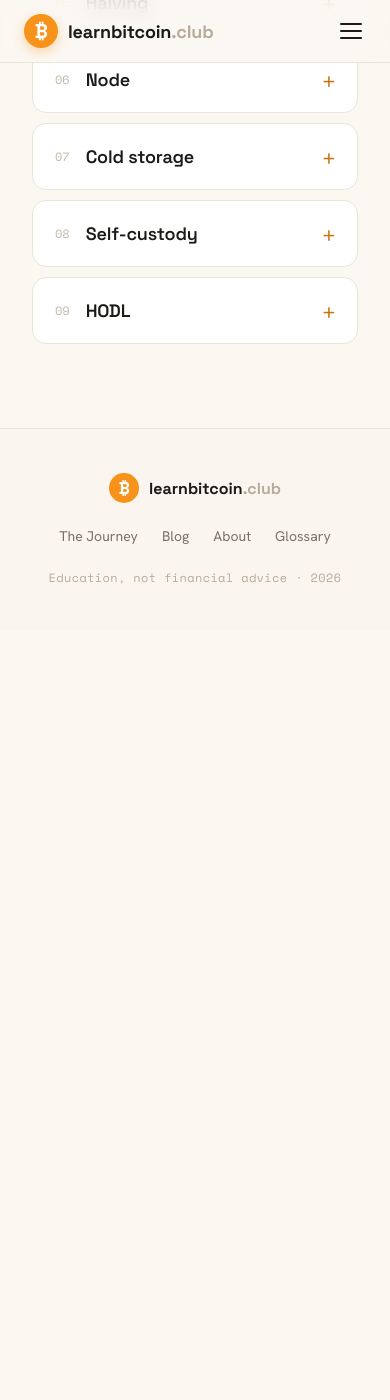
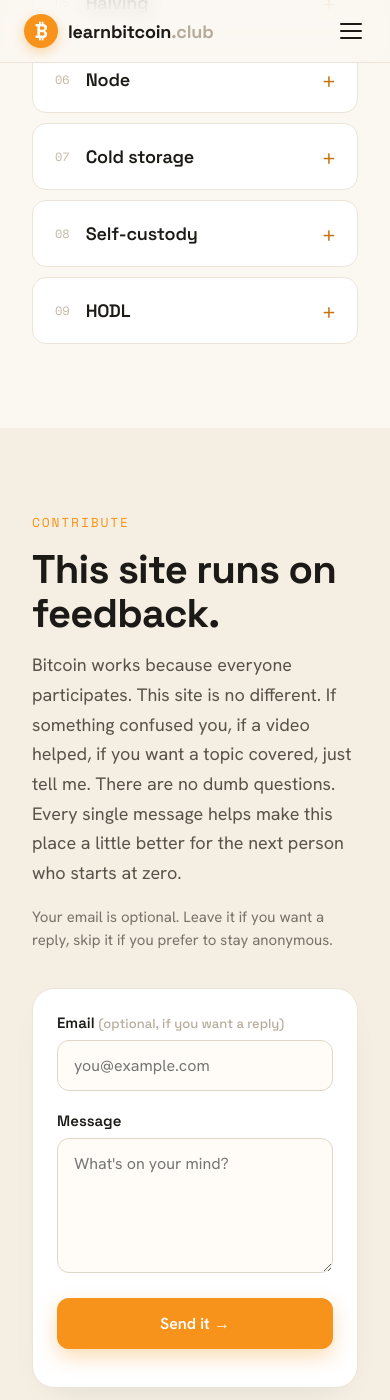
Before and after one commit to florakija/learnbitcoin-club, a Jekyll site: the page built from index.html, in a window 390 px wide and 1400 px high, scrolled down 6275 px. Built offline with Jekyll 4.4.1, drawn with Linux system fonts in a browser that asks for light colours; before the commit the page ends 6905 px from its top, so only the background shows below that.

Commit message:
Add Contribute section with Web3Forms contact form
- New section below Glossary with community-focused messaging
- Web3Forms integration with honeypot spam protection
- Optional email field for anonymous or reply-ready messages
- AJAX form submission (no page reload)
- Contribute link added to nav and footer
- Responsive layout for mobile and tablet
- CSS cache bust v4

```diff
--- a/_layouts/default.html
+++ b/_layouts/default.html
@@ -8,7 +8,7 @@
   <link rel="preconnect" href="https://fonts.googleapis.com">
   <link rel="preconnect" href="https://fonts.gstatic.com" crossorigin>
   <link href="https://fonts.googleapis.com/css2?family=Space+Grotesk:wght@500;600;700&family=Hanken+Grotesk:wght@400;500;600;700&family=Space+Mono:wght@400;700&display=swap" rel="stylesheet">
-  <link rel="stylesheet" href="{{ '/style.css' | relative_url }}?v=3">
+  <link rel="stylesheet" href="{{ '/style.css' | relative_url }}?v=4">
   {% seo %}
 </head>
 <body>
@@ -28,6 +28,7 @@
         <a href="{{ '/' | relative_url }}#blog">Blog</a>
         <a href="{{ '/' | relative_url }}#about">About</a>
         <a href="{{ '/' | relative_url }}#glossary">Glossary</a>
+        <a href="{{ '/' | relative_url }}#contribute">Contribute</a>
         <span class="nav-badge">&#9679; BEGINNER&nbsp;FRIENDLY</span>
       </div>
     </div>
@@ -47,6 +48,7 @@
         <a href="{{ '/' | relative_url }}#blog">Blog</a>
         <a href="{{ '/' | relative_url }}#about">About</a>
         <a href="{{ '/' | relative_url }}#glossary">Glossary</a>
+        <a href="{{ '/' | relative_url }}#contribute">Contribute</a>
       </div>
       <div class="footer-note">Education, not financial advice &middot; <span id="footer-year"></span></div>
     </div>
--- a/index.html
+++ b/index.html
@@ -401,3 +401,33 @@ layout: default
     </div>
   </div>
 </section>
+
+<!-- ===== CONTRIBUTE ===== -->
+<section id="contribute" class="contribute-section">
+  <div class="contribute-inner">
+    <div class="contribute-text">
+      <div class="section-label">Contribute</div>
+      <h2 class="section-title">This site runs on feedback.</h2>
+      <p class="contribute-desc">Bitcoin works because everyone participates. This site is no different. If something confused you, if a video helped, if you want a topic covered, just tell me. There are no dumb questions. Every single message helps make this place a little better for the next person who starts at zero.</p>
+      <p class="contribute-note">Your email is optional. Leave it if you want a reply, skip it if you prefer to stay anonymous.</p>
+    </div>
+    <div class="contribute-form-wrap">
+      <form action="https://api.web3forms.com/submit" method="POST" class="contribute-form" id="contribute-form">
+        <input type="hidden" name="access_key" value="2e306b61-f915-4398-b7cb-226d28d4e65b">
+        <input type="hidden" name="subject" value="New message from learnbitcoin.club">
+        <input type="hidden" name="from_name" value="learnbitcoin.club Visitor">
+        <input type="checkbox" name="botcheck" style="display:none" tabindex="-1" autocomplete="off">
+        <div class="form-group">
+          <label for="contribute-email" class="form-label">Email <span class="form-optional">(optional, if you want a reply)</span></label>
+          <input type="email" name="email" id="contribute-email" class="form-input" placeholder="you@example.com">
+        </div>
+        <div class="form-group">
+          <label for="contribute-message" class="form-label">Message</label>
+          <textarea name="message" id="contribute-message" class="form-textarea" placeholder="What's on your mind?" rows="5" required></textarea>
+        </div>
+        <button type="submit" class="btn-primary contribute-submit" id="contribute-btn">Send it &rarr;</button>
+        <div class="form-status" id="form-status"></div>
+      </form>
+    </div>
+  </div>
+</section>
--- a/main.js
+++ b/main.js
@@ -57,6 +57,41 @@ document.addEventListener('DOMContentLoaded', () => {
     });
   });
 
+  // ===== CONTRIBUTE FORM =====
+  const form = document.getElementById('contribute-form');
+  if (form) {
+    form.addEventListener('submit', async (e) => {
+      e.preventDefault();
+      const btn = document.getElementById('contribute-btn');
+      const status = document.getElementById('form-status');
+      btn.disabled = true;
+      btn.textContent = 'Sending...';
+      status.textContent = '';
+      status.className = 'form-status';
+      try {
+        const res = await fetch(form.action, {
+          method: 'POST',
+          headers: { 'Accept': 'application/json' },
+          body: new FormData(form)
+        });
+        const data = await res.json();
+        if (data.success) {
+          status.textContent = 'Sent! Thanks for contributing.';
+          status.className = 'form-status success';
+          form.reset();
+        } else {
+          status.textContent = 'Something went wrong. Try again?';
+          status.className = 'form-status error';
+        }
+      } catch {
+        status.textContent = 'Something went wrong. Try again?';
+        status.className = 'form-status error';
+      }
+      btn.disabled = false;
+      btn.innerHTML = 'Send it &rarr;';
+    });
+  }
+
   // ===== FOOTER YEAR =====
   const yearEl = document.getElementById('footer-year');
   if (yearEl) yearEl.textContent = new Date().getFullYear();
--- a/style.css
+++ b/style.css
@@ -918,6 +918,87 @@ img { max-width: 100%; display: block; }
 }
 .glossary-item.open .glossary-def { display: block; }
 
+/* ===== CONTRIBUTE ===== */
+.contribute-section {
+  background: #F5EEE2;
+  scroll-margin-top: 80px;
+}
+.contribute-inner {
+  max-width: 1120px;
+  margin: 0 auto;
+  padding: 84px 24px;
+  display: grid;
+  grid-template-columns: 1fr 1fr;
+  gap: 56px;
+  align-items: start;
+}
+.contribute-text .section-title { font-size: 40px; line-height: 1.1; }
+.contribute-desc {
+  font-size: 18px;
+  color: #5A524A;
+  line-height: 1.65;
+  margin: 0 0 18px;
+  max-width: 480px;
+}
+.contribute-note {
+  font-size: 15px;
+  color: #79706A;
+  line-height: 1.55;
+  margin: 0;
+}
+.contribute-form-wrap {
+  background: #fff;
+  border: 1px solid #ECE4D9;
+  border-radius: 22px;
+  padding: 32px;
+  box-shadow: 0 14px 36px -22px rgba(28, 26, 23, 0.15);
+}
+.form-group { margin-bottom: 20px; }
+.form-label {
+  display: block;
+  font-family: 'Space Grotesk', sans-serif;
+  font-weight: 600;
+  font-size: 15px;
+  margin-bottom: 8px;
+  color: #1C1A17;
+}
+.form-optional {
+  font-weight: 400;
+  color: #B7AC9C;
+  font-size: 13px;
+}
+.form-input, .form-textarea {
+  width: 100%;
+  padding: 14px 16px;
+  border: 1px solid #E0D6C7;
+  border-radius: 12px;
+  background: #FFFCF8;
+  font-family: 'Hanken Grotesk', sans-serif;
+  font-size: 16px;
+  color: #1C1A17;
+  transition: border-color 0.15s;
+}
+.form-input:focus, .form-textarea:focus {
+  outline: none;
+  border-color: #F7931A;
+}
+.form-textarea {
+  resize: vertical;
+  min-height: 120px;
+}
+.contribute-submit {
+  width: 100%;
+  justify-content: center;
+}
+.form-status {
+  text-align: center;
+  margin-top: 14px;
+  font-size: 15px;
+  font-weight: 500;
+}
+.form-status.success { color: #2D8F4E; }
+.form-status.error { color: #C93030; }
+
 /* ===== FOOTER ===== */
 .footer {
   border-top: 1px solid #ECE4D9;
@@ -1086,6 +1167,10 @@ img { max-width: 100%; display: block; }
     gap: 40px;
     padding: 60px 24px;
   }
+  .contribute-inner {
+    grid-template-columns: 1fr;
+    gap: 36px;
+  }
   .about-photo-wrap { max-width: 320px; }
   .resource-grid, .resource-grid-3 {
     grid-template-columns: 1fr;
@@ -1145,4 +1230,6 @@ img { max-width: 100%; display: block; }
   .play-btn { width: 52px; height: 52px; font-size: 20px; }
   .glossary-section { padding-left: 32px; padding-right: 32px; }
   .about-inner { padding-left: 32px; padding-right: 32px; }
+  .contribute-inner { padding-left: 32px; padding-right: 32px; }
+  .contribute-form-wrap { padding: 24px; }
 }
```
